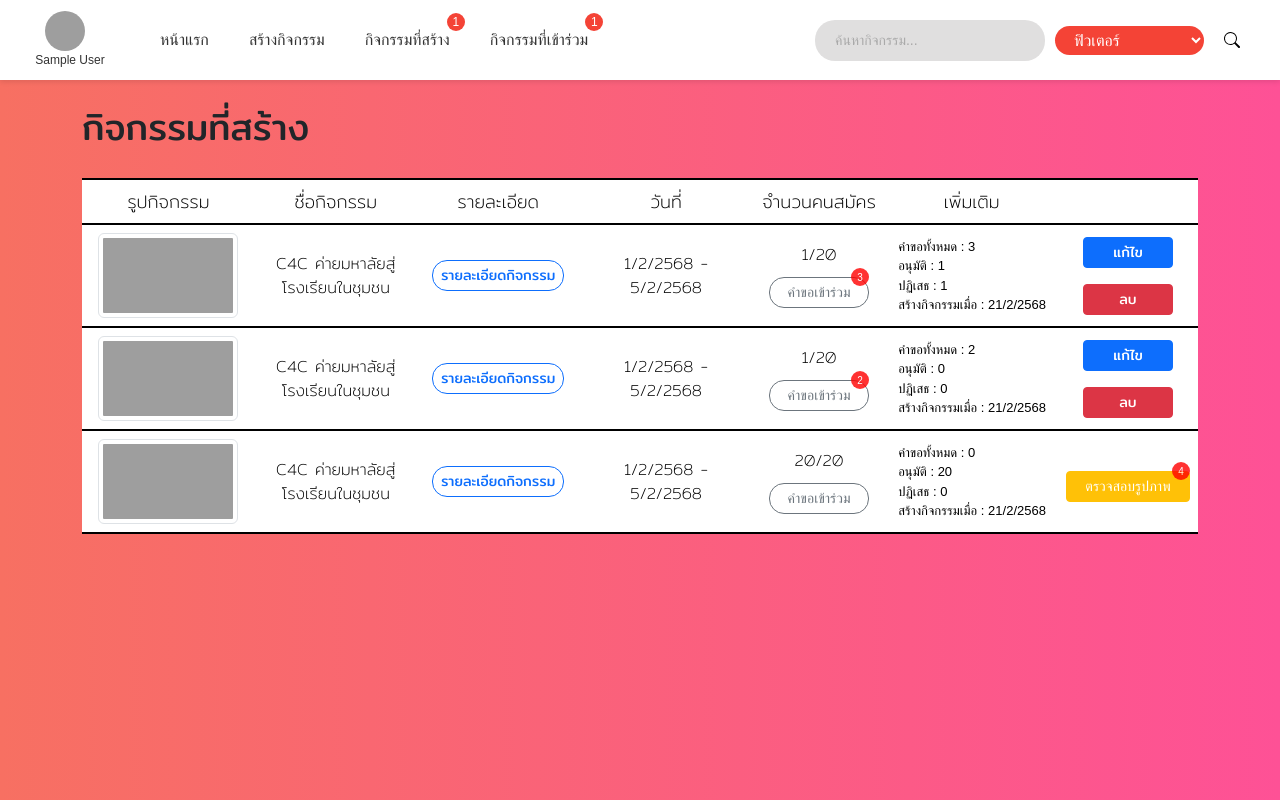
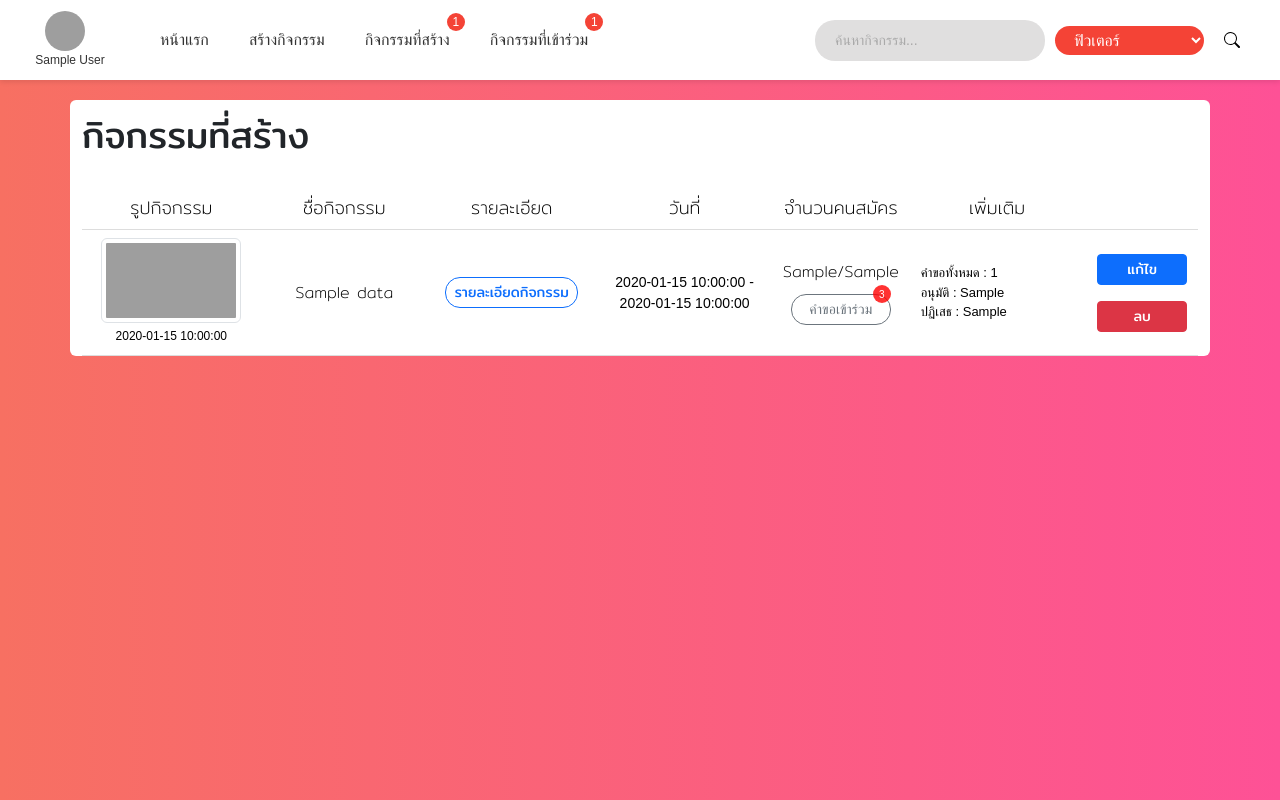
Before and after one commit to passapol146990/PHP-Activity-project, a PHP site: template app/views/activity/show.php in a window 1280 px wide. Run offline with PHP 8.4, Linux system fonts and the light colour scheme; the visitor is signed in with stand-in values (Sample User, id 1); the template is opened without the code that fills it: most values are stand-ins (such as "Sample title", 1, 10 or a date in 2020); some libraries are stand-ins or nearby versions; grey boxes are pictures that could not be loaded.

Commit message:
show activity ok

```diff
--- a/app/views/activity/show.php
+++ b/app/views/activity/show.php
@@ -7,10 +7,30 @@
     <link href="https://cdn.jsdelivr.net/npm/bootstrap@5.3.3/dist/css/bootstrap.min.css" rel="stylesheet" integrity="sha384-QWTKZyjpPEjISv5WaRU9OFeRpok6YctnYmDr5pNlyT2bRjXh0JMhjY6hW+ALEwIH" crossorigin="anonymous">
     <script src="https://cdn.jsdelivr.net/npm/bootstrap@5.3.3/dist/js/bootstrap.bundle.min.js" integrity="sha384-YvpcrYf0tY3lHB60NNkmXc5s9fDVZLESaAA55NDzOxhy9GkcIdslK1eN7N6jIeHz" crossorigin="anonymous"></script>
     <script src="https://cdn.jsdelivr.net/npm/sweetalert2@11"></script>
-    <script src="https://cdn.jsdelivr.net/npm/bootstrap@5.3.3/dist/js/bootstrap.bundle.min.js" integrity="sha384-YvpcrYf0tY3lHB60NNkmXc5s9fDVZLESaAA55NDzOxhy9GkcIdslK1eN7N6jIeHz" crossorigin="anonymous"></script>
     <link href="https://fonts.googleapis.com/css2?family=Mitr:wght@200;300;400;500;600;700&display=swap" rel="stylesheet">
     <title>กิจกรรมที่สร้าง</title>
     <style>
+        .overflow-x {
+            width: 100%;
+            overflow-x: auto;
+            overflow-y: hidden;
+            white-space: nowrap;
+            display: flex;
+            gap: 10px;
+
+            .overflow-x::-webkit-scrollbar {
+                height: 8px;
+            }
+
+            .overflow-x::-webkit-scrollbar-thumb {
+                background-color: #888;
+                border-radius: 4px;
+            }
+
+            .overflow-x::-webkit-scrollbar-thumb:hover {
+                background-color: #555;
+            }
+        }
         .text-font {
             font-family: 'Mitr';
             font-size: 18px;
@@ -31,7 +51,6 @@
             vertical-align: middle;
             border: 0px solid #ddd;
             padding: 8px;
-            /*white-space: nowrap; /* ป้องกันข้อความขึ้นบรรทัดใหม่ */
         }
 
         th {
@@ -40,15 +59,12 @@
 
         .btn-success {
             width: 90px;
-            /* กำหนดขนาดปุ่มให้เท่ากัน */
         }
 
         .img-thumbnail {
             width: 140px;
             height: 85px;
             object-fit: cover;
-            /* ป้องกันรูปเบี้ยว */
-
         }
 
         .text-head {
@@ -59,12 +75,6 @@
 
         .raduis {
             border-radius: 15px;
-        }
-
-        tr:first-child th,
-        tr:first-child td {
-            /*border-top: 2px solid black; */
-            border-bottom: 2px solid black;
         }
 
         h5 {
@@ -216,12 +226,11 @@
 
 <body>
     <?php require_once '../app/component/navbar.php'; ?>
-    <div class="container" style="margin-top: 20px;">
+    <div class="container bg-white pt-2 rounded" style="margin-top: 20px;">
         <div class="text-head">กิจกรรมที่สร้าง</div>
         <div class="mt-4">
             <table class="table">
                 <thead>
-                    <div style="border-top: 2px solid black;"></div>
                     <tr class="text-font">
                         <th style="width: 16%;">รูปกิจกรรม</th>
                         <th style="width: 15%;">ชื่อกิจกรรม</th>
@@ -232,20 +241,22 @@
                         <th style="width: 12%;"></th>
                     </tr>
                 </thead>
-
-                <!-- show data-->
                 <tbody>
+                <? foreach($data["data"] as $key => $doc){ ?>
                     <tr>
-                        <td><img src="https://htmlcolorcodes.com/assets/images/colors/cream-color-solid-background-1920x1080.png" class="img-thumbnail" alt="กิจกรรม"></td>
-                        <td>C4C ค่ายมหาลัยสู่โรงเรียนในชุมชน</td>
+                        <td class="text-center">
+                            <img src="/get/image?img=/post/<?= htmlspecialchars($doc['image']) ?>" class="img-thumbnail" alt="กิจกรรม"><br>
+                            <lable style="font-size:12px; font-family: 'Prompt', sans-serif;"><?= htmlspecialchars($doc['p_datetime']) ?> </lable>
+                        </td>
+                        <td><?= htmlspecialchars($doc['p_name']) ?></td>
                         <td>
-                            <button class="btn btn-outline-primary btn-sm raduis" data-bs-toggle="modal" data-bs-target="#Modal_Activity_1">
+                            <button onClick="getDetailPost('<?= htmlspecialchars($doc["p_id"]) ?>')" class="btn btn-outline-primary btn-sm raduis" data-bs-toggle="modal" data-bs-target="#Modal_Activity_1">
                                 รายละเอียดกิจกรรม
                             </button>
                         </td>
-                        <td>1/2/2568 - 5/2/2568</td>
+                        <td style="font-size:14px; font-family: 'Prompt', sans-serif;"><?= htmlspecialchars($doc['p_date_start']) ?> - <?= htmlspecialchars($doc['p_date_end']) ?></td>
                         <td>
-                            1/20
+                            <?= htmlspecialchars($doc['approved_registers']."/".$doc["p_max"]) ?>
                             <div class="position-relative d-inline-block">
                                 <button class="btn btn-outline-secondary btn-sm raduis btn_secondary"
                                     data-bs-toggle="modal" data-bs-target="#req_activity_1">คำขอเข้าร่วม
@@ -253,12 +264,10 @@
                                 <span class="badge-notification">3</span>
                             </div>
                         </td>
-
                         <td>
-                            <p>คำขอทั้งหมด : 3</p>
-                            <p>อนุมัติ : 1</p>
-                            <p>ปฏิเสธ : 1</p>
-                            <p>สร้างกิจกรรมเมื่อ : 21/2/2568 </p>
+                            <p>คำขอทั้งหมด : <?= htmlspecialchars($doc['total_registers']) ?></p>
+                            <p>อนุมัติ : <?= htmlspecialchars($doc['approved_registers']) ?></p>
+                            <p>ปฏิเสธ : <?= htmlspecialchars($doc['rejected_registers']) ?></p>
                         </td>
                         <td>
                             <button class="btn btn-primary bt_pri btn-sm">แก้ไข</button>
@@ -266,71 +275,7 @@
                             <button class="btn btn-danger bt_pri btn-sm">ลบ</button>
                         </td>
                     </tr>
-                </tbody>
-
-                <tbody>
-                    <tr>
-                        <td><img src="https://htmlcolorcodes.com/assets/images/colors/cream-color-solid-background-1920x1080.png" class="img-thumbnail" alt="กิจกรรม"></td>
-                        <td>C4C ค่ายมหาลัยสู่โรงเรียนในชุมชน</td>
-                        <td>
-                            <button class="btn btn-outline-primary btn-sm raduis" data-bs-toggle="modal" data-bs-target="#Modal_Activity_1">
-                                รายละเอียดกิจกรรม
-                            </button>
-                        </td>
-                        <td>1/2/2568 - 5/2/2568</td>
-                        <td>
-                            1/20
-                            <div class="position-relative d-inline-block">
-                                <button class="btn btn-outline-secondary btn-sm raduis btn_secondary">คำขอเข้าร่วม</button>
-                                <span class="badge-notification">2</span>
-                            </div>
-                        </td>
-
-                        <td>
-                            <p>คำขอทั้งหมด : 2</p>
-                            <p>อนุมัติ : 0</p>
-                            <p>ปฏิเสธ : 0</p>
-                            <p>สร้างกิจกรรมเมื่อ : 21/2/2568 </p>
-                        </td>
-                        <td>
-                            <button class="btn btn-primary bt_pri btn-sm">แก้ไข</button>
-                            <div class="mb-3"></div>
-                            <button class="btn btn-danger bt_pri btn-sm">ลบ</button>
-                        </td>
-                    </tr>
-                </tbody>
-
-                <tbody>
-                    <tr>
-                        <td><img src="https://htmlcolorcodes.com/assets/images/colors/cream-color-solid-background-1920x1080.png" class="img-thumbnail" alt="กิจกรรม"></td>
-                        <td>C4C ค่ายมหาลัยสู่โรงเรียนในชุมชน</td>
-                        <td>
-                            <button class="btn btn-outline-primary btn-sm raduis" data-bs-toggle="modal" data-bs-target="#Modal_Activity_1">
-                                รายละเอียดกิจกรรม
-                            </button>
-                        </td>
-                        <td>1/2/2568 - 5/2/2568</td>
-                        <td>
-                            20/20
-                            <div class="position-relative d-inline-block">
-                                <button class="btn btn-outline-secondary btn-sm raduis btn_secondary">คำขอเข้าร่วม</button>
-                                <span class="badge-notification"></span>
-                            </div>
-                        </td>
-
-                        <td>
-                            <p>คำขอทั้งหมด : 0</p>
-                            <p>อนุมัติ : 20</p>
-                            <p>ปฏิเสธ : 0</p>
-                            <p>สร้างกิจกรรมเมื่อ : 21/2/2568 </p>
-                        </td>
-                        <td>
-                            <div class="position-relative d-inline-block">
-                                <button class="btn btn-warning bt_pri btn-sm">ตรวจสอบรูปภาพ</button>
-                                <span class="badge-notification">4</span>
-                            </div>
-                        </td>
-                    </tr>
+                <? } ?>
                 </tbody>
             </table>
         </div>
@@ -338,42 +283,16 @@
 
     <!-- Modal  มันคือ modal แรก-->
     <div class="modal fade text-font" id="Modal_Activity_1" tabindex="-1" aria-labelledby="exampleModalLabel" aria-hidden="true">
-        <div class="modal-dialog modal-dialog-scrollable modal-lg">
+        <div class="modal-dialog modal-dialog-centered modal-lg">
             <div class="modal-content">
                 <div class="modal-header">
-                    <h5 class="modal-title" id="exampleModalLabel">รายละเอียดกิจกรรม<br><small class="text-muted small-text">วันที่ 25/2/68 19:25:40 น.</small></h5>
+                    <div>
+                        <h5 class="modal-title" id="exampleModalLabel">กำลังโหลดรายละเอียดกิจกรรม...</h5>
+                    </div>
                     <button type="button" class="btn-close" data-bs-dismiss="modal" aria-label="Close"></button>
                 </div>
                 <div class="modal-body">
-                    <div class="row d-flex align-items-center mb-2">
-                        <div class="col-3  text-end">ผู้สร้าง : </div>
-                        <div class="col-9">
-                            <img src="https://htmlcolorcodes.com/assets/images/colors/cream-color-solid-background-1920x1080.png" style="width: 75px; height: 75px; border-radius: 50%;" alt="รูปโปรไฟล์">
-                            <p class="d-inline-block ms-2" style="margin-bottom: 0;">พัสพล สุธาธรรม</p>
-
-                        </div>
-                    </div>
-
-                    <div class="row d-flex align-items-center mb-3">
-                        <div class="col-3 text-end">กิจกรรม : </div>
-                        <div class="col-9">
-                            <img src="https://htmlcolorcodes.com/assets/images/colors/cream-color-solid-background-1920x1080.png" alt="กิจกรรม" style="width: 350px; height: 230px; object-fit: cover;">
-                        </div>
-                    </div>
-
-
-                    <div class="row d-flex align-items-center mb-2">
-                        <div class="col-3 text-end"></div>
-                        <div class="col-9">
-                            <div><span class="bold_text_modal">ชื่อกิจกรรม :</span> กิจกรรม c4c เข้าค่ายเพื่อโรงเรียนทางบ้าน</div>
-                            <div><span class="bold_text_modal">ช่วงเวลา :</span> 20/2/2568 - 22/2/2568 (3 วัน)</div>
-                            <div><span class="bold_text_modal">รายละเอียด :</span> มหาลัยมหาสารคามออกค่ายเพื่อช่วงเหลือโรงเรียนทางบ้าน ร่วมเป็นส่วนหนึ่งกับเรา ค่าเดินทาง 0 บาท</div>
-                            <div><span class="bold_text_modal">จำนวนที่เปิดรับ :</span> 20</div>
-                        </div>
-                    </div>
-
                 </div>
-
             </div>
         </div>
     </div>
@@ -601,10 +520,81 @@
                 modal1.style.opacity = "1";
             });
         }
+        async function getDetailPost(id){
+            const myHeaders = new Headers();
+            myHeaders.append("Cookie", "PHPSESSID=db9575d5f43d4160441b3bed57e062fe");
+
+            const formdata = new FormData();
+            formdata.append("id_post", id);
+
+            const requestOptions = {
+            method: "POST",
+            headers: myHeaders,
+            body: formdata,
+            redirect: "follow"
+            };
+
+            fetch("http://localhost/api/get/post", requestOptions)
+            .then((response) => response.text())
+            .then((result) => {
+                console.log(result);
+                result = JSON.parse(result);
+                console.log(result);
+                setModal_Activity_1(result)
+            })
+            .catch((error) => console.error(error));
+        }
+        function setModal_Activity_1(result) {
+            if(result.status!=200){
+                return
+            }
+            const data = result.data;
+            const Modal_Activity_1 = document.getElementById('Modal_Activity_1');
+            const create_date = data.post_create; //วันที่ 25/2/68 19:25:40 น
+            const activity_date = data.post_start+" - "+data.post_end;//20/2/2568 - 22/2/2568 (3 วัน)
+            let images = ""
+            for(let i = 0;i<data.images.length;i++){
+                images += `<img src="/get/image?img=/post/${data.images[i]}" alt="${data.images[i]}" class="mx-2 rounded border" style="width: 300px; height: 250px; object-fit: cover;">`
+            }
+            let e = ""
+            e = `<div class="modal-dialog modal-dialog-centered modal-lg">
+                        <div class="modal-content">
+                            <div class="modal-header">
+                                <div>
+                                    <h5 class="modal-title" id="exampleModalLabel">รายละเอียดกิจกรรม</h5>
+                                    <p class="small-text">${create_date}</p>
+                                </div>
+                                <button type="button" class="btn-close" data-bs-dismiss="modal" aria-label="Close"></button>
+                            </div>
+                            <div class="modal-body">
+                                <div class="row d-flex align-items-center mb-3">
+                                    <div class="col-2 text-start"><strong>ผู้สร้าง:</strong></div>
+                                    <div class="col-10 d-flex align-items-center">
+                                        <img src="${data.img}"
+                                            style="width: 75px; height: 75px; border-radius: 50%;" alt="รูปโปรไฟล์" loading="lazy">
+                                        <p class="d-inline-block ms-3 mb-0">${data.fname} ${data.lname}</p>
+                                    </div>
+                                </div>
+                                <div class="row d-flex align-items-center mb-3">
+                                <div class="col-12">
+                                        <div class="overflow-x d-flex">
+                                            ${images}
+                                        </div>
+                                    </div>
+                                </div>
+                                <div class="text-start">
+                                    <p><strong>ชื่อกิจกรรม:</strong> ${data.post_name}</p>
+                                    <p><strong>ช่วงเวลา:</strong> ${activity_date}</p>
+                                    <p><strong>รายละเอียด:</strong> ${data.post_about}</p>
+                                    <p><strong>สถานที่:</strong> ${data.post_address}</p>
+                                    <p><strong>สิ่งที่ได้:</strong> ${data.post_give}</p>
+                                    <p><strong>จำนวนที่เปิดรับ:</strong> ${data.post_people} คน</p>
+                                </div>
+                            </div>
+                        </div>
+                    </div>`
+            Modal_Activity_1.innerHTML = e;
+        }
     </script>
-
-
-
 </body>
-
 </html>
--- a/app/views/user/update.php
+++ b/app/views/user/update.php
@@ -31,7 +31,7 @@
             <h4 class="mb-2">กรอกข้อมูลผู้ใช้</h4>
             <div class="mb-3">
                 <img id="profileImage" src="<?= htmlspecialchars($_SESSION['login_image']) ?>" width="100px" class="profile-pic mb-2" alt="Profile"><br>
-                <a href="<?= htmlspecialchars($_SESSION['login_image']) ?>">กดเพื่อโหลดรูป</a>
+                <a target="_blank" href="<?= htmlspecialchars($_SESSION['login_image']) ?>">กดเพื่อโหลดรูป</a>
             </div>
             <div class="mb-3 text-start">
                 <label class="form-label">ชื่อ</label>
--- a/public/style/home.css
+++ b/public/style/home.css
@@ -48,14 +48,11 @@
 }
 .overflow-x {
     width: 100%;
-    height: 300px;
     overflow-x: auto;
     overflow-y: hidden;
     white-space: nowrap;
     display: flex;
     gap: 10px;
-    padding-bottom: 10px;
-
     .overflow-x::-webkit-scrollbar {
         height: 8px;
     }
--- a/x.html
+++ b/x.html
@@ -25,6 +25,7 @@
 <div class="slide">
     <div class="item">
         <div class="box-item"></div>
+        <a target="_blank" href=""></a>
     </div>
     <div class="page">
         <img src="" alt="" loading="lazy">
```
Also changed, not shown: app/views/home.php (+3 -5 lines), includes/models/post.php (+29 -2 lines), includes/router.php (+5 -2 lines), public/theam/home.css (deleted, +0 -343 lines).
